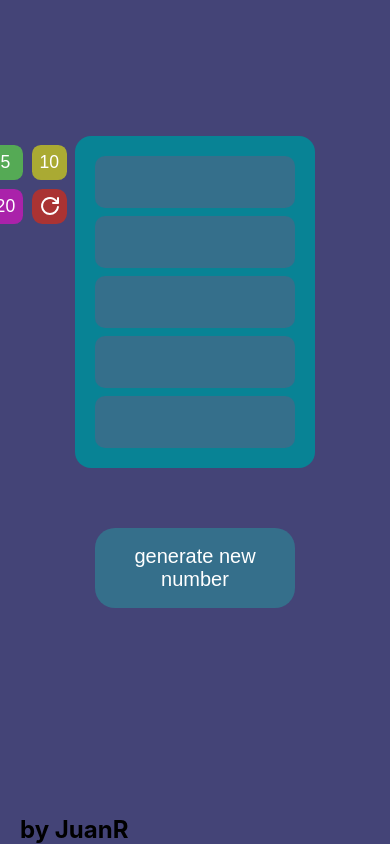
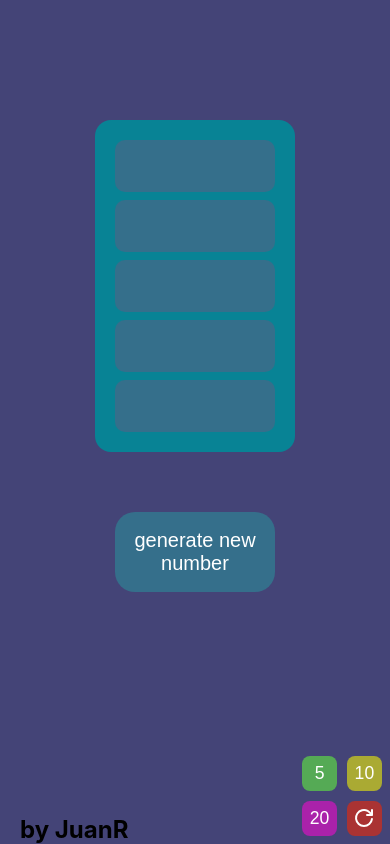
Before and after one commit to juanrur/blind-number, a React (Vite) app: page / in a window 390 px wide. Built offline with nearby package versions, Linux system fonts and the light colour scheme.

Commit message:
firth version of responsive

```diff
--- a/src/App.css
+++ b/src/App.css
@@ -1,77 +1,35 @@
 :root{
   --casilla-default: #356F8B;
   --casilla-desactivada: #00aF7A;
-  --casilla-contianer: #088395;
+  --casilla-container: #088395;
   --fondo: #447;
   --tamaño-casilla: 10em;
 }
 
-section{
-  display: flex;
-  justify-content: center;
-  align-items: center;
-  margin-top: 1em;
+.casillas-container{
+  margin: 0 auto;
+  position: relative;
+  display: grid;
+  width: fit-content;
+  place-content: center;
 }
 
-.pg {
-  position: relative;
-  width: fit-content;
-  display: flex;
-  flex-direction: column;
-  text-align: center;
-  align-items: center;
+@media (max-width: 650px) {
+  .botones{
+    left: inherit;
+    right: 0;
+    bottom: 0;
+  }
+  .casillas-container{
+    position: static;
+  }
+  :root{
+    --tamaño-casilla: 8em;
+  }
 }
 
-.botones{
-  position: absolute;
-  display: grid;
-  grid-template-columns: auto auto;
-  left: -6em;
-}
-
-.botones button{
-  background-color: #088395;
-  border: none;
-  height: 2em;
-  width: 2em;
-  margin-left: 0.5em;
-  margin-top: 0.5em;
-  color: #fff;
-  font-size: 1.1em;
-  border-radius: 0.5em;
-  transition: all .1s ease-in;
-}
-
-.botones button:hover{
-  transform: scale(1.1);
-}
-
-.botones .c5{
-  background-color: #5a5;
-}
-
-.botones .c10{
-  background-color: #aa3;
-}
-
-.botones .c20{
-  background-color: #a2a;
-}
-
-.botones .reiniciar{
-  color: #fff;
-  font-size: 1.3em;
-  height: calc(17.7px * 2);
-  width: calc(17.7px * 2);
-  margin: calc(17.7px * 0.5);
-  background-color: #a33;
-  display: grid;
-  align-content: center;
-}
-
-
 .casillas{
-  background-color: var(--casilla-contianer);
+  background-color: var(--casilla-container);
   border-radius: 1em;
   padding: 1em 1em;
   margin-top: 0em;
@@ -95,7 +53,6 @@ section{
   border: none;
   margin: 0.2em 0.2em;
   background-color: var(--casilla-default);
-  /* box-shadow: 0.1em 0.1em  20em rgba(255, 255, 255, .1); */
 }
 
 .casillaA {
@@ -113,7 +70,7 @@ section{
 
 .numeroRandom{
   color: #fff;
-  margin-top: 3em;
+  margin: 3em auto;
   height: 4em;
   border-radius: 1em;
 }
@@ -136,7 +93,3 @@ footer{
   bottom: 0;
   margin-left: 20px;
 }
-
-.reset-icon{
-  transform: translate(0, -1px);
-}
--- a/src/App.tsx
+++ b/src/App.tsx
@@ -4,6 +4,7 @@ import RandomNumberBox from './components/randomNumberBox'
 import Buttons from './components/buttons'
 import FinalGame from './components/finalGame'
 import { reducer, initialState } from './logic/reducer'
+import './App.css'
 
 function App () {
 
@@ -32,8 +33,7 @@ function App () {
 
       <FinalGame win={win} gameOver={gameOver}/>
 
-      <section>
-        <div className='pg'>
+        <div className='casillas-container'>
 
           <ListOfCasillas
           pushNumberInBox={pushNumberInBox}
@@ -49,7 +49,6 @@ function App () {
           <Buttons reset={reset} changeNumberBoxes={changeNumberBoxes} />
 
         </div>
-      </section>
       <footer className=''>
         <h2>by JuanR</h2>
       </footer>
--- a/src/components/box.tsx
+++ b/src/components/box.tsx
@@ -1,5 +1,3 @@
-import '../App.css'
-
 interface Props {
   number: number | null
   canChange: boolean
--- /dev/null
+++ b/src/components/buttons.css
@@ -0,0 +1,42 @@
+.botones{
+  position: absolute;
+  display: grid;
+  grid-template-columns: repeat(2, 1fr);
+  gap: 0.6rem;
+  margin: 8px;
+  left: -6em;
+}
+
+.botones button{
+  background-color: #088395;
+  border: none;
+  height: 2.2rem;
+  width: 2.2rem;
+  color: #fff;
+  font-size: 1.1em;
+  border-radius: 0.5rem;
+  transition: all .1s ease;
+}
+
+.botones button:hover{
+  transform: scale(1.1);
+}
+
+.botones .c5{
+  background-color: #5a5;
+}
+
+.botones .c10{
+  background-color: #aa3;
+}
+
+.botones .c20{
+  background-color: #a2a;
+}
+
+.botones .reiniciar{
+  color: #fff;
+  background-color: #a33;
+  display: grid;
+  place-content: center;
+}
--- a/src/components/buttons.tsx
+++ b/src/components/buttons.tsx
@@ -1,5 +1,5 @@
-import '../App.css'
 import ResetIcon from '../icons/reset'
+import './buttons.css'
 
 interface Props {
   reset: () => void
--- a/src/type.d.ts
+++ b/src/type.d.ts
@@ -1,4 +1,3 @@
-
 export interface State {
   boxesCanChange: boolean[]
   numbersInBoxes: Array<number | null>
```
